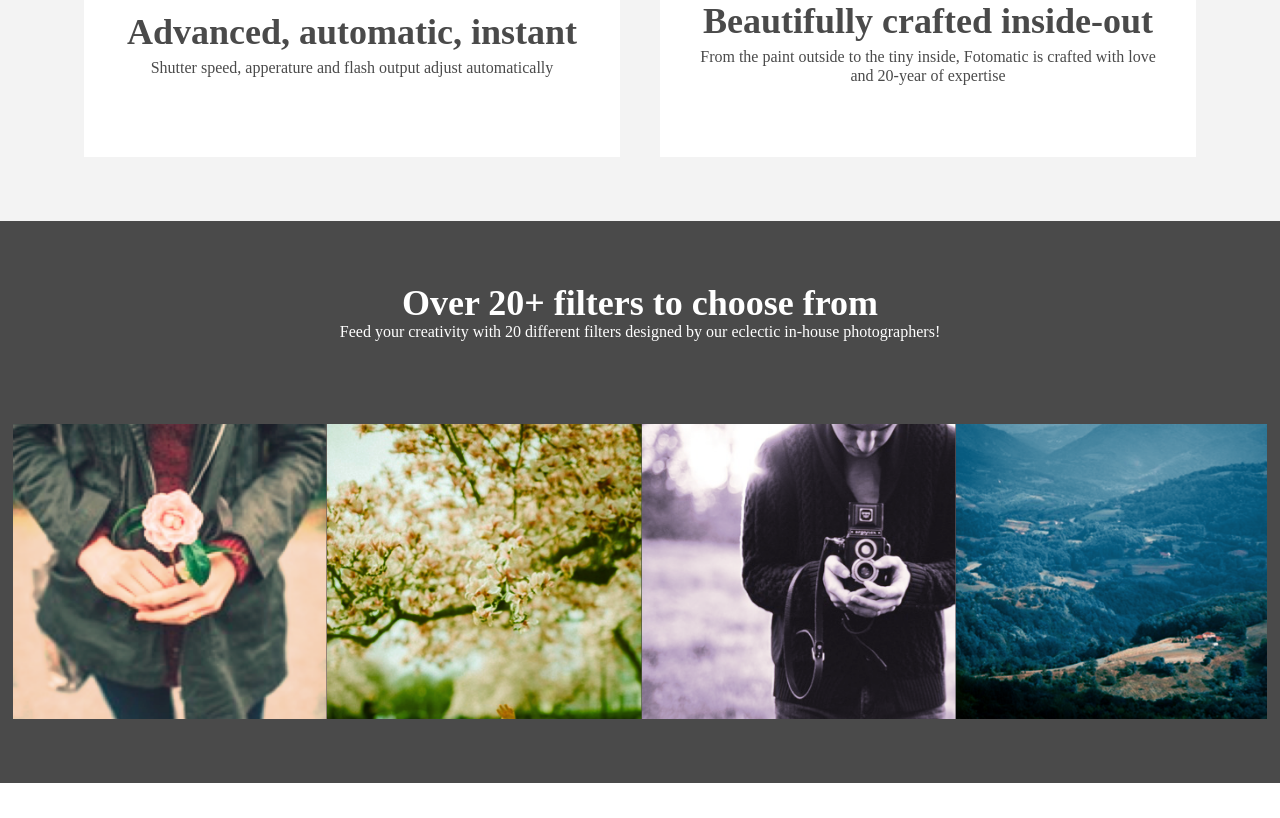
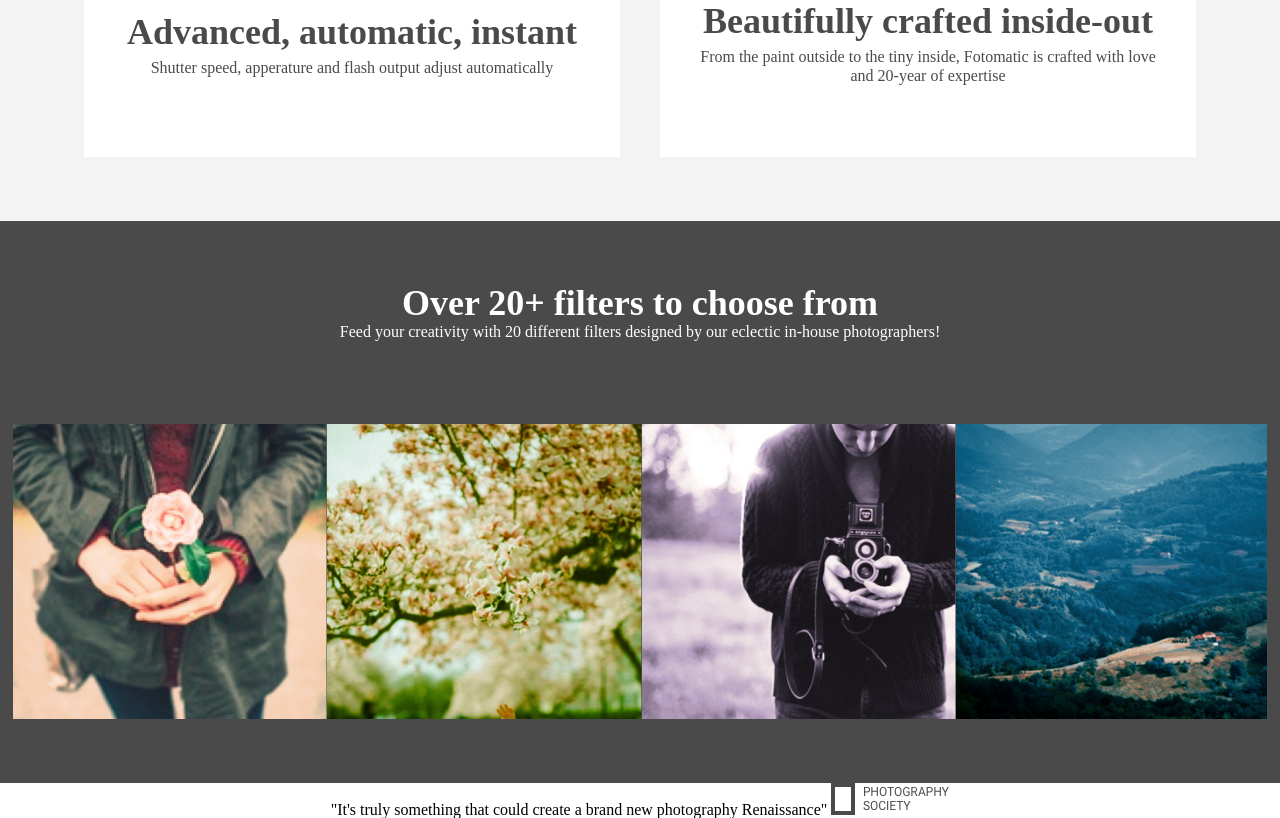
Before and after one commit to kendallawills/Codecademy_Fotomatic, a plain HTML site: page index.html in a window 1280 px wide. Shown: the part 1214-2032 px from the top of the page. Before the commit the page ends 1997 px from the top, so only its background shows below. Drawn offline with Linux system fonts and the light colour scheme; a web font is replaced by a local one.

Commit message:
Add Quotes

```diff
--- a/index.html
+++ b/index.html
@@ -107,6 +107,14 @@
             </div>
 
             <!-- QUOTES -->
+            <div id="quotes-section">
+                <div class="content center">
+                    <span class="quote">"It's truly something that could create a brand new photography Renaissance"</span>
+                    <img class="quote-citation" src="resources/images/photography-logo.png">
+                </div>
+            </div>
+
+            <!-- FOOTER -->
 
         </div>
 
```
